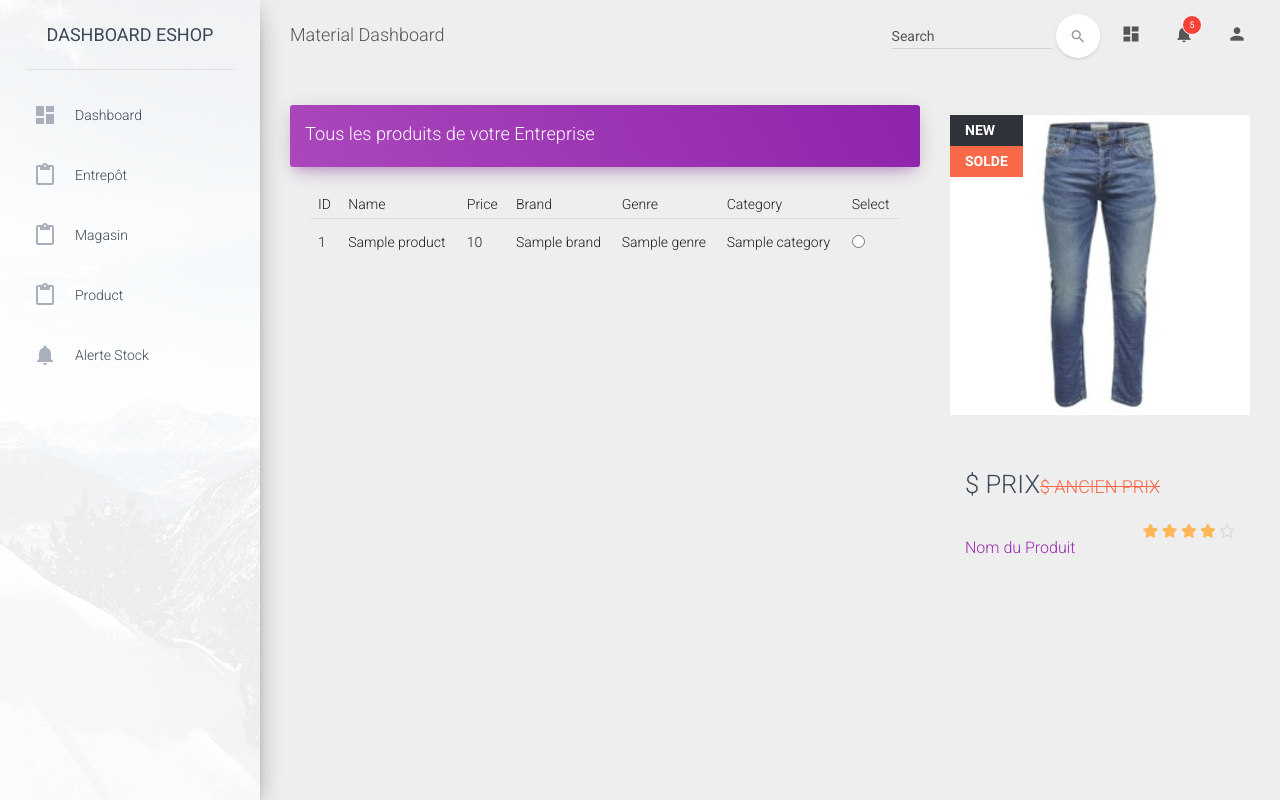
After one commit to backimage2018/thierry, a Symfony app: template templates/admin/index.html.twig in a window 1280 px wide. The commit adds this page. Run offline with Twig, Linux system fonts and the light colour scheme; the template is opened without the code that fills it: most values are stand-ins (such as "Sample title", 1, 10 or a date in 2020); some libraries are stand-ins or nearby versions.

Commit message:
Push avant changement 3eme Jour

```diff
--- a/src/Service/CaddieService.php
+++ b/src/Service/CaddieService.php
@@ -6,16 +6,16 @@ class CaddieService
 
     public function totalCaddie($caddie)
     {
-        $totalCaddie = 0;
+        $totalcaddie = 0;
 
         foreach ($caddie as $row)
         {
 
-          $totalCaddie += $row->getTotal();
+          $totalcaddie += $row['total'];
 
         }
 
-        return $totalCaddie;
+        return number_format($totalcaddie, 2, '.', '');
     }
 
 }
--- a/templates/admin/create-product.html.twig
+++ b/templates/admin/create-product.html.twig
@@ -1,4 +1,4 @@
-{% extends "admin/dashboard.html.twig" %}
+{% extends "admin/base.html.twig" %}
 {% block body %}
 
 <!--  	<form> -->
--- /dev/null
+++ b/templates/admin/index.html.twig
@@ -0,0 +1,69 @@
+{% extends "admin/base.html.twig" %}
+{% block body %}
+            <div class="col-md-8">
+                            <div class="card card-plain">
+                                <div class="card-header" data-background-color="purple">
+                                    <h4 class="title">Tous les produits de votre Entreprise</h4>
+                                </div>
+                                <div class="card-content table-responsive">
+                                    <table class="table table-hover">
+                                        <thead>
+                                            <th>ID</th>
+                                            <th>Name</th>
+                                            <th>Price</th>
+                                            <th>Brand</th>
+                                            <th>Genre</th>
+                                            <th>Category</th>
+                                            <th>Select</th>
+                                        </thead>
+                                        <tbody>
+
+                                        {% for item in stock %}
+                                            <tr>
+                                            	<td>{{ item.product.id}}</td>
+                                            	<td>{{ item.product.name}}</td>
+                                            	<td>{{ item.product.price }}</td>
+                                            	<td>{{ item.product.brand }}</td>
+                                            	<td>{{ item.product.genre }}</td>
+                                                <td>{{ item.product.category }}</td>
+                                                <td><input name="select-product" type="radio"</td>
+                                            </tr>
+                                         {% endfor %}
+
+                                         </tbody>
+                                    </table>
+                                </div>
+                            </div>
+                        </div>
+                        <div class="col-md-4">
+
+                        		<div class="product product-single">
+									<div class="product-thumb">
+											<div class="product-label">
+                		                        <span>NEW</span>
+                								<span class="sale">SOLDE</span>
+											</div>
+											<button class="main-btn quick-view"><i class="fa fa-search-plus"></i> Quick view</button>
+
+										<img src="{{asset('img/product-67.jpg')}}" alt="">
+
+									</div>
+									<div class="product-body">
+										<h3 class="product-price">$ PRIX<del class="product-old-price">$ ANCIEN PRIX</del></h3>
+										<div class="product-rating">
+											<i class="fa fa-star"></i>
+											<i class="fa fa-star"></i>
+											<i class="fa fa-star"></i>
+											<i class="fa fa-star"></i>
+											<i class="fa fa-star-o empty"></i>
+										</div>
+										<h2 class="product-name"><a href="/product/1">Nom du Produit</a></h2>
+										<div class="product-btns">
+											<button class="main-btn icon-btn"><i class="fa fa-heart"></i></button>
+											<button class="main-btn icon-btn"><i class="fa fa-exchange"></i></button>
+										</div>
+									</div>
+								</div>
+
+                        </div>
+{% endblock %}
--- a/templates/admin/stock-alert.html.twig
+++ b/templates/admin/stock-alert.html.twig
@@ -1,4 +1,4 @@
-{% extends "admin/dashboard.html.twig" %}
+{% extends "admin/base.html.twig" %}
 
 
 {% block body %}
--- a/templates/admin/stock-eshop.html.twig
+++ b/templates/admin/stock-eshop.html.twig
@@ -1,4 +1,4 @@
-{% extends "admin/dashboard.html.twig" %}
+{% extends "admin/base.html.twig" %}
 {% block body %}
 					<div class="col-md-8">
                             <div class="card card-plain">
--- a/templates/admin/stock-store.html.twig
+++ b/templates/admin/stock-store.html.twig
@@ -1,4 +1,4 @@
-{% extends "admin/dashboard.html.twig" %}
+{% extends "admin/base.html.twig" %}
 {% block body %}
             <div class="col-md-8">
                             <div class="card card-plain">
--- a/templates/cart.html.twig
+++ b/templates/cart.html.twig
@@ -8,7 +8,7 @@
 								</div>
 								<strong class="text-uppercase">My Cart:</strong>
 								<br>
-								<span>{{ total_caddie }}$</span>
+								<span>{{ totalcaddie }}$</span>
 							</a>
 							<div class="custom-menu">
 								<div id="shopping-cart">
```
Also changed, not shown: public/js/script.js (+7 -9 lines), src/Controller/CaddieController.php (+8 -11 lines), src/Controller/ProductController.php (+4 -3 lines), src/Controller/StockController.php (+5 -4 lines), src/Repository/StockRepository.php (+9 -0 lines), templates/admin/base.html.twig (renamed from templates/admin/dashboard.html.twig).
